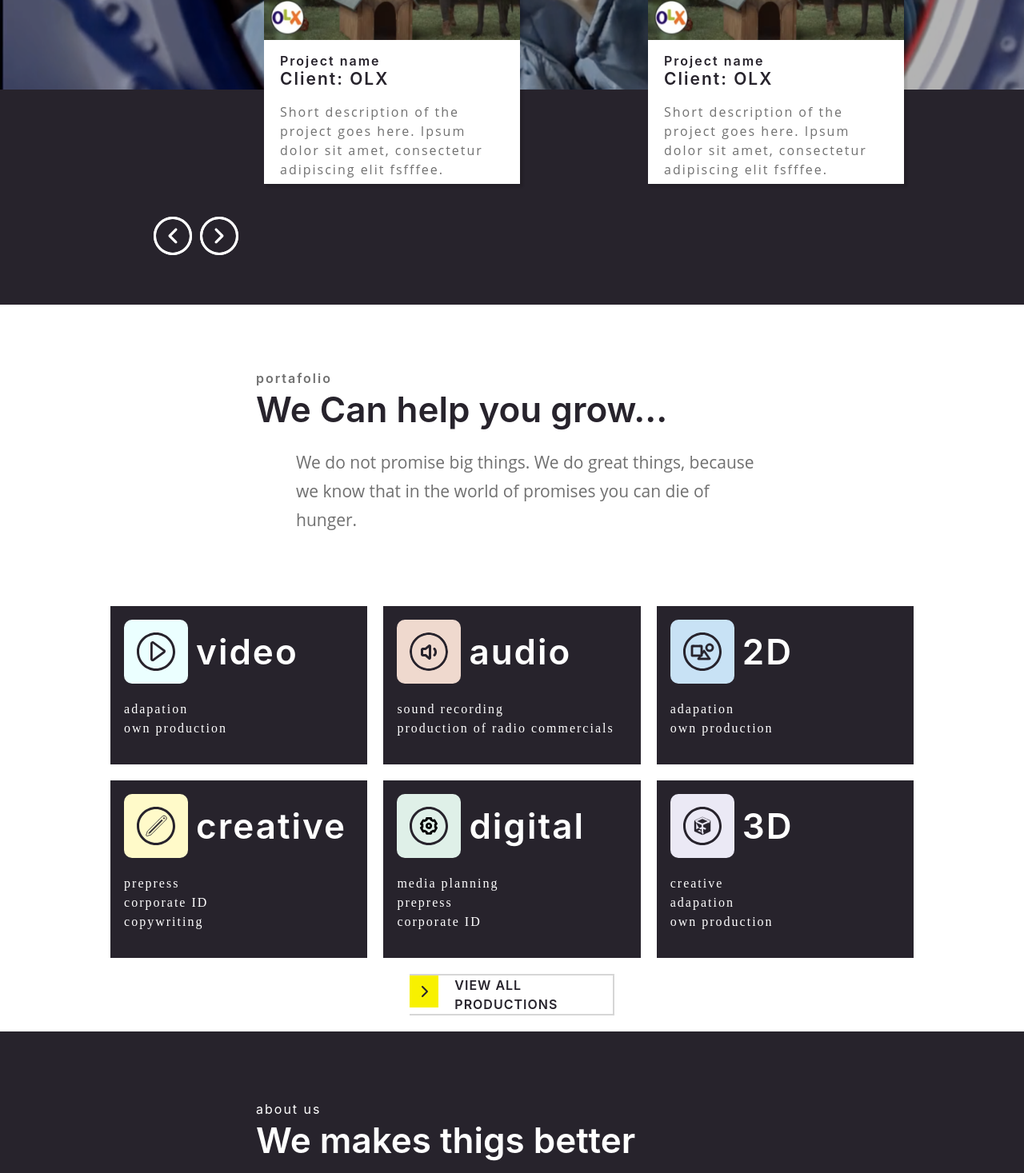
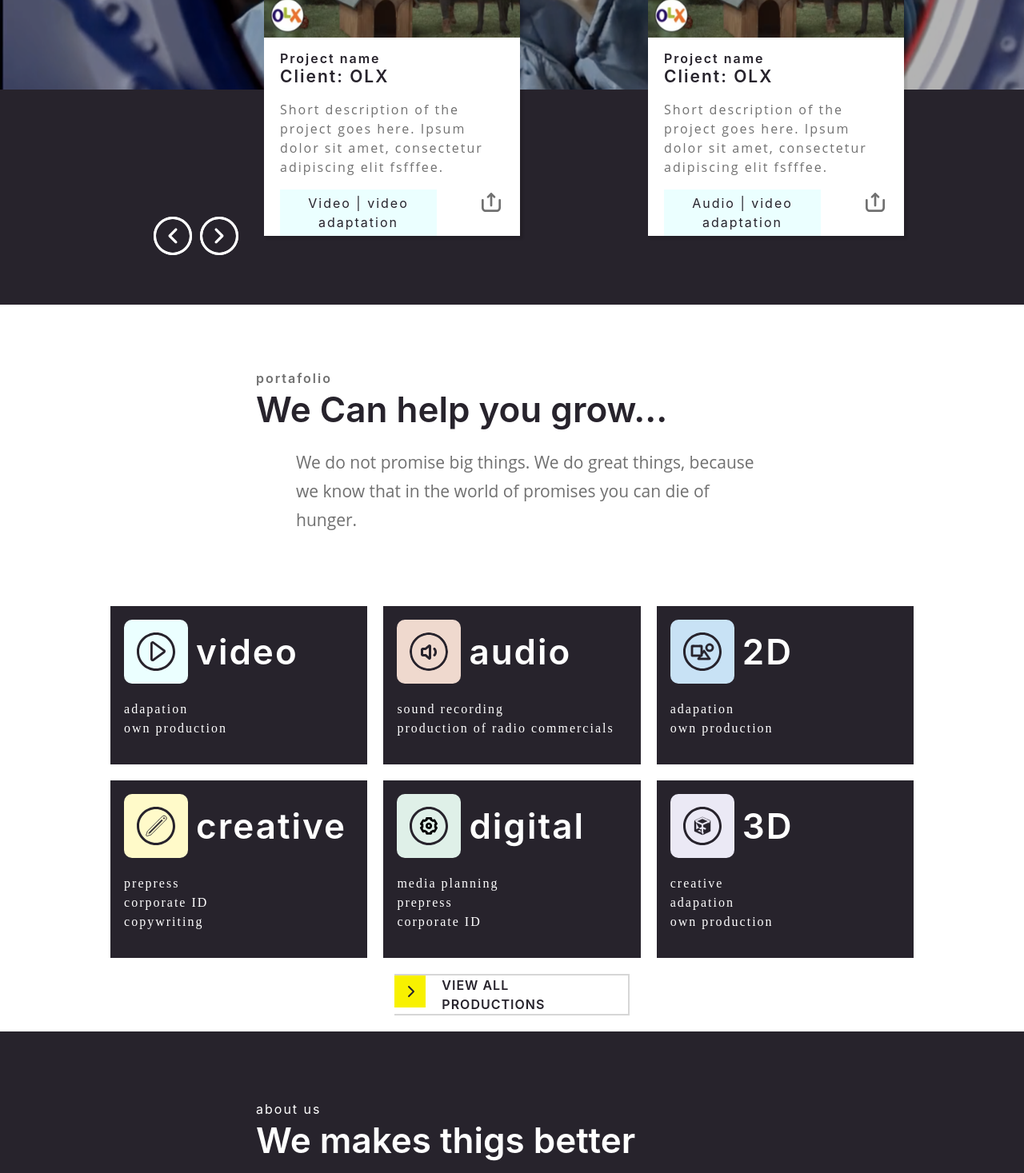
Before and after one commit to Walls-Team/zlatenLanding, a React (Create React App) app: page / in a window 1280 px wide. Shown: the part 637-2104 px from the top of the page at 80% size. Built offline with nearby package versions, Linux system fonts and the light colour scheme.

Commit message:
cards, responsive and buttons

```diff
--- a/src/components/cards/Cards.js
+++ b/src/components/cards/Cards.js
@@ -31,7 +31,7 @@ export default function Cards() {
       title: "Project name",
       client: "Client: OLX",
       image: img2,
-      formato: "video | video adaptation",
+      formato: "Video | video adaptation",
       type: "video"
     },
     {
--- a/src/components/css/Card.scss
+++ b/src/components/css/Card.scss
@@ -7,7 +7,7 @@ h4 {
 }
 .card{
     margin: 10px;
-    height: 25rem;
+    height: 50%;
     width: 20rem;
     background-color: rgb(255, 255, 255);
     // box-shadow: 1px 1px 3px rgb(104, 104, 104);
@@ -50,6 +50,6 @@ h4 {
     div{
         text-align: center;
         padding: 5px 0px;
-        width: 75%;
+        width: 70%;
     }
 }
--- a/src/components/css/Productions.scss
+++ b/src/components/css/Productions.scss
@@ -61,7 +61,7 @@
 
 .contentbuttonYP{
     margin: auto;
-    width: 20%;
+    width: 23%;
     margin: 10px auto 20px;
 }
 
--- a/src/pages/css/Detail.scss
+++ b/src/pages/css/Detail.scss
@@ -38,6 +38,7 @@
     display: flex;
     justify-content: space-between;
     margin: 20px 0px;
+    align-items: center;
 
     .label {
         background: #EBFFFF;
--- a/src/pages/css/Portafolio.scss
+++ b/src/pages/css/Portafolio.scss
@@ -112,7 +112,7 @@
 .Content-CardsPort {
   display: flex;
   flex-wrap: wrap;
-  width: 75%;
+  width: 70%;
   margin: auto;
   padding-bottom: 3em;
   // margin-top: -180px;
--- a/src/pages/portafolio.js
+++ b/src/pages/portafolio.js
@@ -123,7 +123,7 @@ const Portafolio = () => {
       title: "Project name",
       client: "Client: OLX",
       image: img2,
-      formato: "video | video adaptation",
+      formato: "Video | video adaptation",
       type: "video",
     },
     {
```
